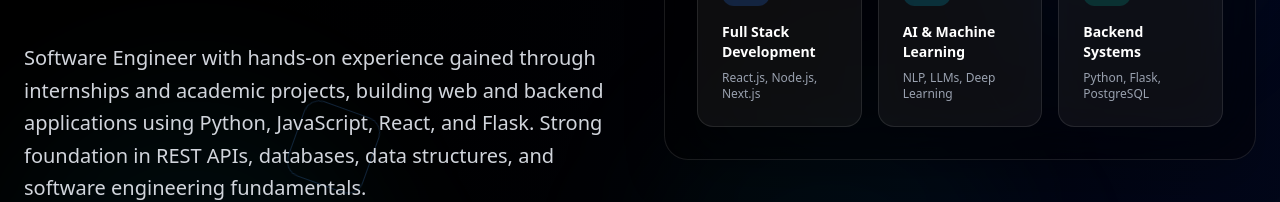
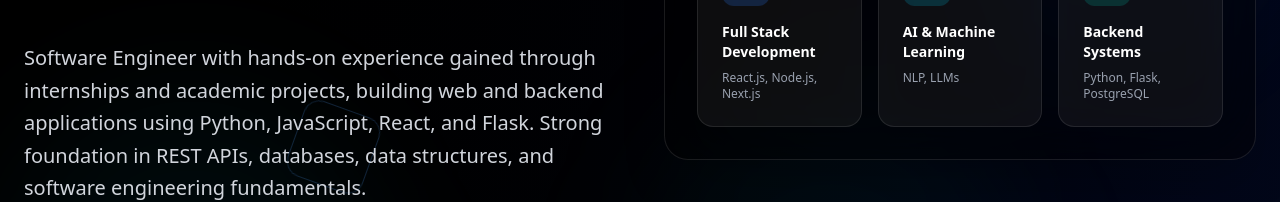
Before and after one commit to udaykirankalli/portfolio, a Next.js app: page / in a window 1280 px wide. Shown: the part 324-526 px from the top of the page. Built offline with nearby package versions, Linux system fonts and the light colour scheme.

Commit message:
updated resume

```diff
--- a/src/components/sections/Hero.tsx
+++ b/src/components/sections/Hero.tsx
@@ -139,7 +139,7 @@ export default function Hero() {
                     </svg>
                   </div>
                   <h3 className="text-white font-semibold mb-2 text-sm">AI & Machine Learning</h3>
-                  <p className="text-gray-400 text-xs">NLP, LLMs, Deep Learning</p>
+                  <p className="text-gray-400 text-xs">NLP, LLMs</p>
                 </div>
 
                 <div className="group p-6 bg-white/5 backdrop-blur-xl border border-white/10 rounded-2xl hover:bg-white/10 hover:border-teal-500/50 hover:scale-105 transition-all duration-300 cursor-pointer">
@@ -207,7 +207,7 @@ export default function Hero() {
                   onClick={() => setResumeOpen(false)}
                   className="p-2 rounded-xl hover:bg-white/10"
                 >
-                  <X size={18} />
+                  <X size={18} className="text-white" />
                 </button>
               </div>
             </div>
```
